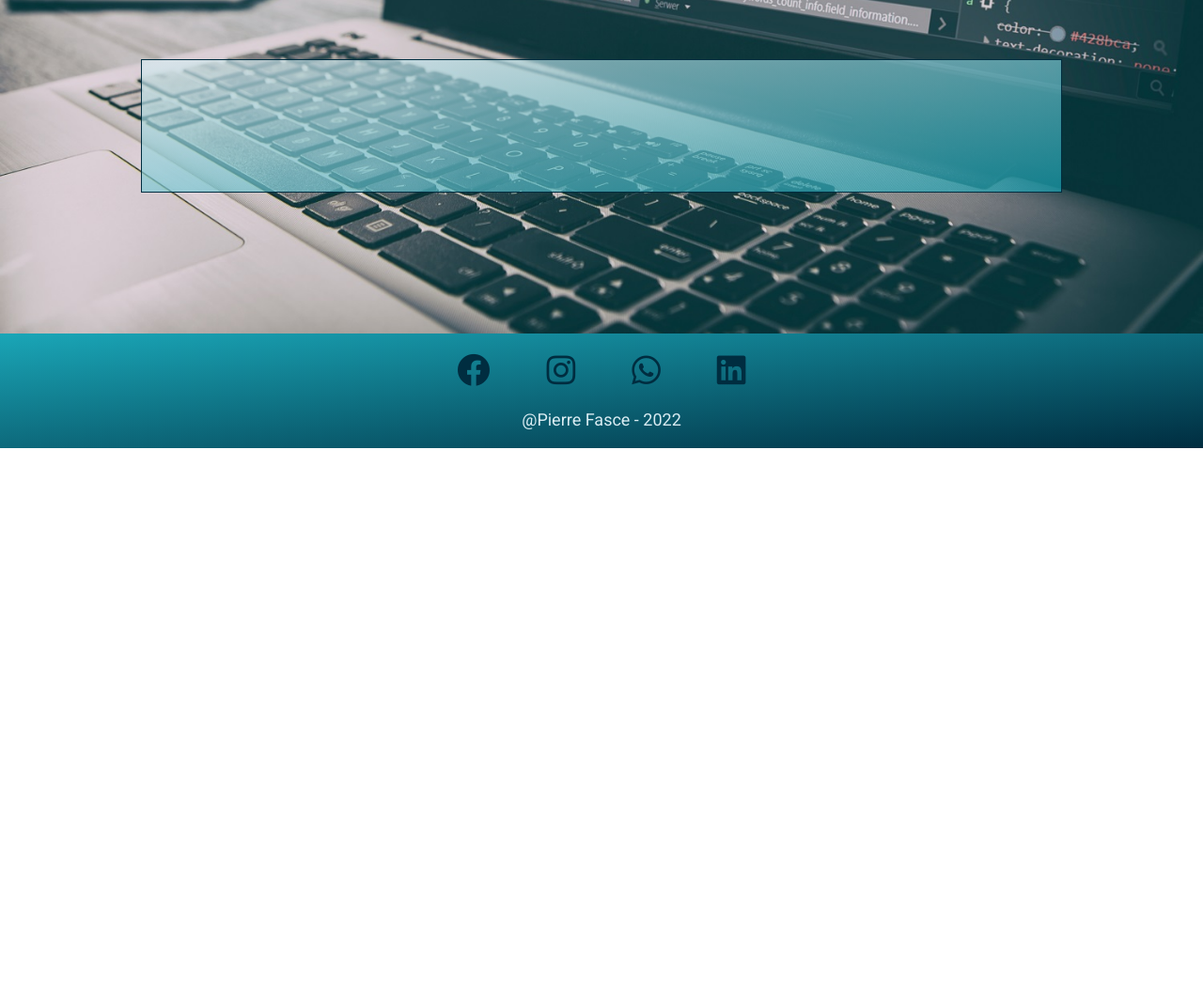
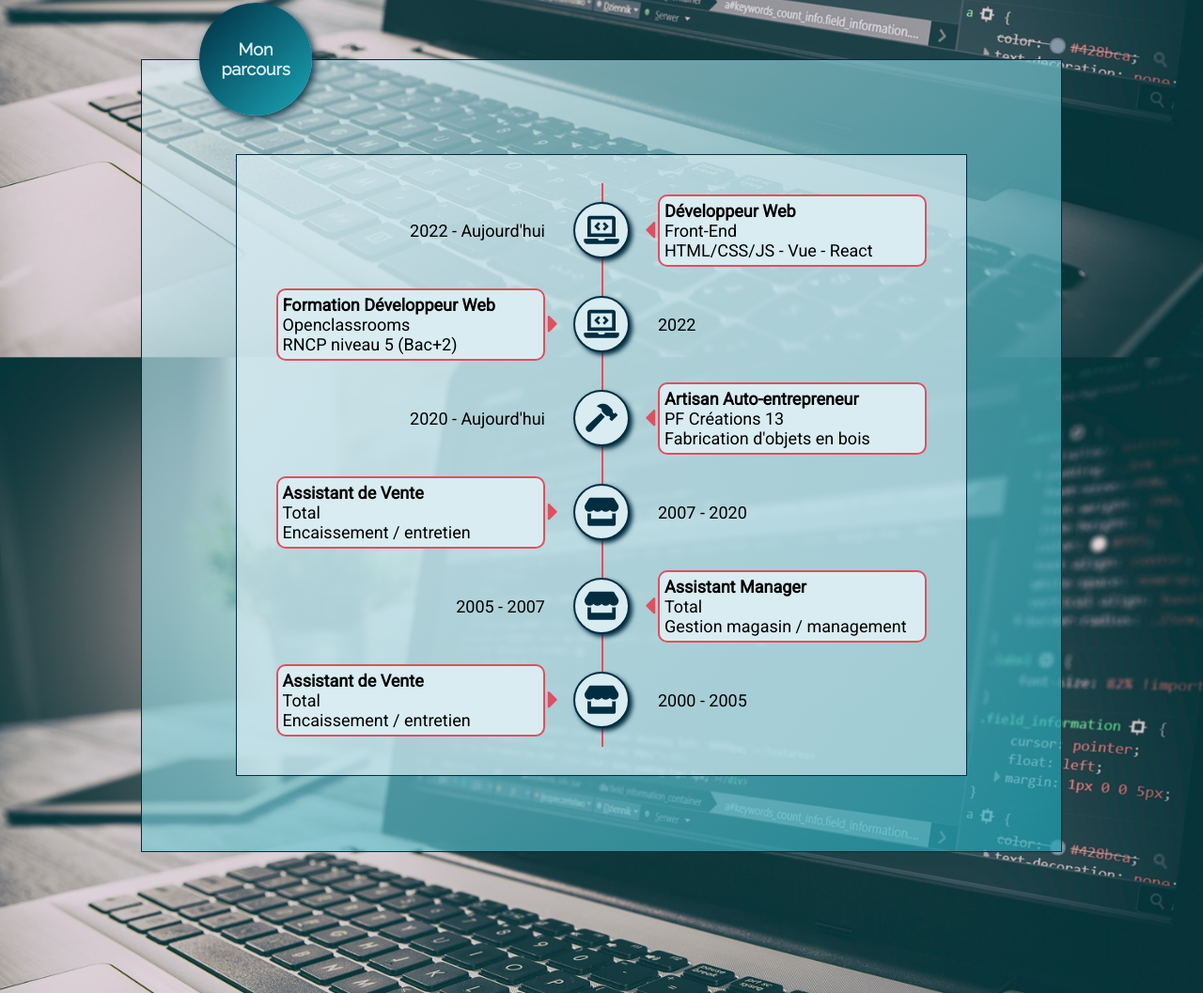
Before and after one commit to Piero13/Projet-0---Portfolio, a website: page career.html in a window 1280 px wide. Shown: the part 593-1650 px from the top of the page at 94% size. Before the commit the page ends 1070 px from the top, so only its background shows below. Drawn offline with Linux system fonts and the light colour scheme.

Commit message:
début intégration pages projects & career

```diff
--- a/career.html
+++ b/career.html
@@ -63,7 +63,125 @@
         </section>
 
         <section class="career">
+            <div class="career__title">
+                <h3>Mon parcours</h3>
+            </div>
 
+            <div class="career__timeline">
+                <div class="career__timeline__item">
+                    <div class="career__timeline__v-line"></div>
+
+                    <div class="cti__date--reverse">
+                        <p>2022 - Aujourd'hui</p>
+                    </div>
+
+                    <div class="cti__icon">
+                        <i class="fas fa-laptop-code"></i>
+                    </div>
+
+                    <div class="cti__infos--reverse">
+                        <h4>Développeur Web</h4>
+                        <p>Front-End</p>
+                        <p>HTML/CSS/JS - Vue - React</p>
+                        <i class="fas fa-caret-left icon-left"></i>
+                    </div>
+                </div>
+
+                <div class="career__timeline__item">
+                    <div class="career__timeline__v-line"></div>
+
+                    <div class="cti__infos">
+                        <h4>Formation Développeur Web</h4>
+                        <p>Openclassrooms</p>
+                        <p>RNCP niveau 5 (Bac+2)</p>
+                        <i class="fas fa-caret-right icon-right"></i>
+                    </div>
+
+                    <div class="cti__icon">
+                        <i class="fas fa-laptop-code"></i>
+                    </div>
+
+                    <div class="cti__date">
+                        <p>2022</p>
+                    </div>
+                </div>
+
+                <div class="career__timeline__item">
+                    <div class="career__timeline__v-line"></div>
+
+                    <div class="cti__date--reverse">
+                        <p>2020 - Aujourd'hui</p>
+                    </div>
+
+                    <div class="cti__icon">
+                        <i class="fas fa-hammer"></i>
+                    </div>
+
+                    <div class="cti__infos--reverse">
+                        <h4>Artisan Auto-entrepreneur</h4>
+                        <p>PF Créations 13</p>
+                        <p>Fabrication d'objets en bois</p>
+                        <i class="fas fa-caret-left icon-left"></i>
+                    </div>
+                </div>
+
+                <div class="career__timeline__item">
+                    <div class="career__timeline__v-line"></div>
+
+                    <div class="cti__infos">
+                        <h4>Assistant de Vente</h4>
+                        <p>Total</p>
+                        <p>Encaissement / entretien</p>
+                        <i class="fas fa-caret-right icon-right"></i>
+                    </div>
+
+                    <div class="cti__icon">
+                        <i class="fas fa-store"></i>
+                    </div>
+
+                    <div class="cti__date">
+                        <p>2007 - 2020</p>
+                    </div>
+                </div>
+
+                <div class="career__timeline__item">
+                    <div class="career__timeline__v-line"></div>
+
+                    <div class="cti__date--reverse">
+                        <p>2005 - 2007</p>
+                    </div>
+
+                    <div class="cti__icon">
+                        <i class="fas fa-store"></i>
+                    </div>
+
+                    <div class="cti__infos--reverse">
+                        <h4>Assistant Manager</h4>
+                        <p>Total</p>
+                        <p>Gestion magasin / management</p>
+                        <i class="fas fa-caret-left icon-left"></i>
+                    </div>
+                </div>
+
+                <div class="career__timeline__item">
+                    <div class="career__timeline__v-line"></div>
+
+                    <div class="cti__infos">
+                        <h4>Assistant de Vente</h4>
+                        <p>Total</p>
+                        <p>Encaissement / entretien</p>
+                        <i class="fas fa-caret-right icon-right"></i>
+                    </div>
+
+                    <div class="cti__icon">
+                        <i class="fas fa-store"></i>
+                    </div>
+
+                    <div class="cti__date">
+                        <p>2000 - 2005</p>
+                    </div>
+                </div>
+            </div>
         </section>
 
     </main>
```
Also changed, not shown: index.html (+1 -1 lines), projects.html (+12 -1 lines).
